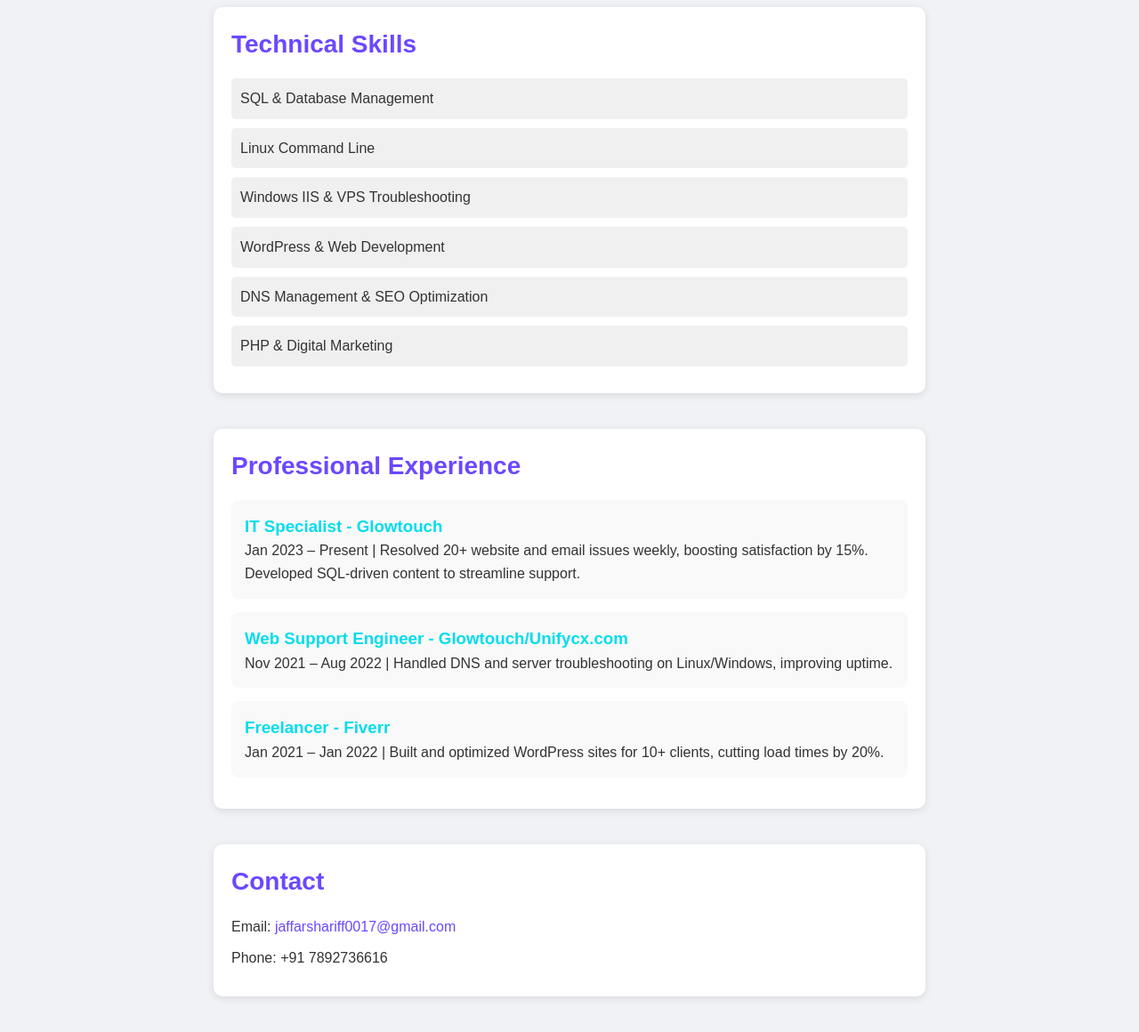
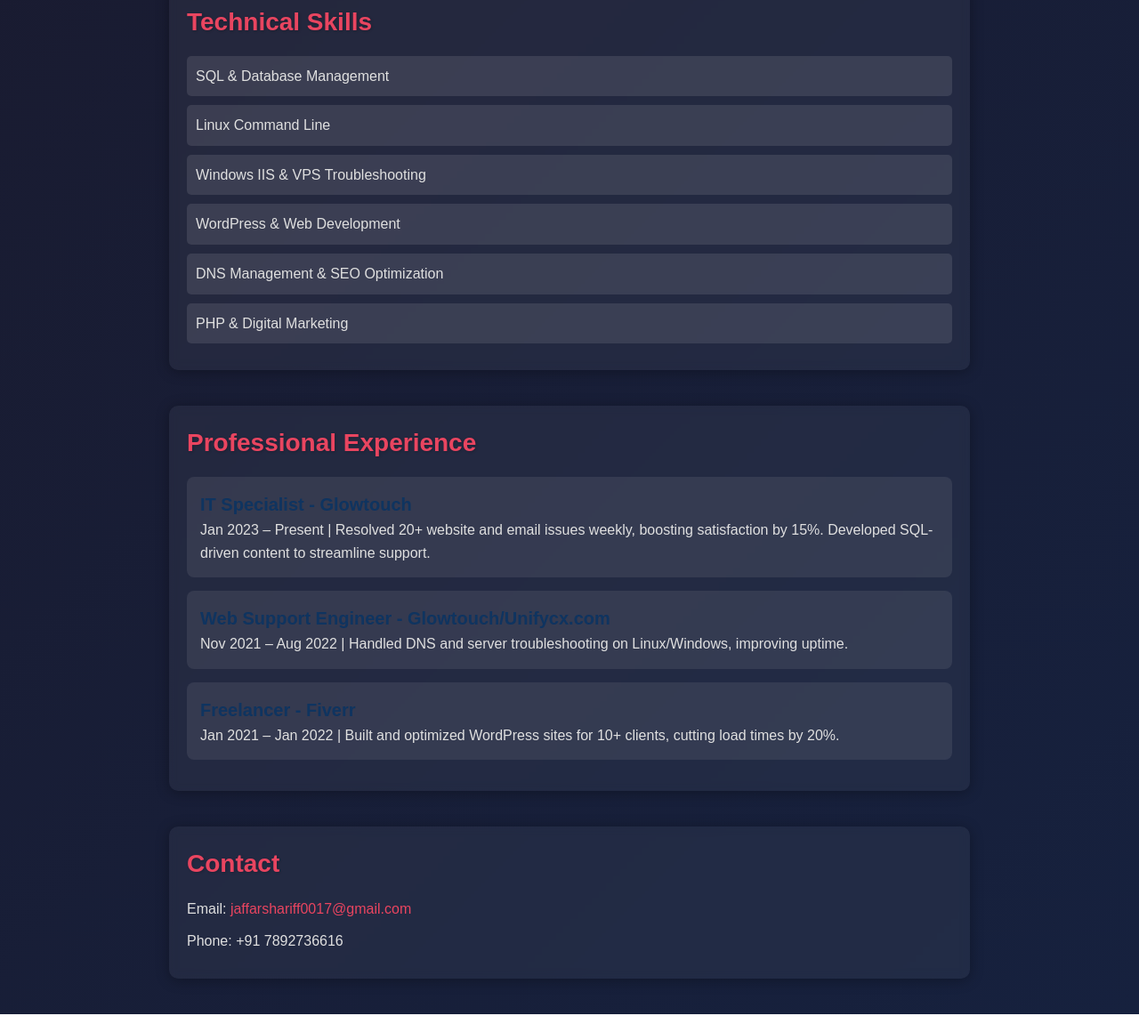
Before and after one commit to Zafarshariff/protofolio, a plain HTML site: page index.html in a window 1280 px wide. Shown: the part 599-1759 px from the top of the page at 89% size. Drawn offline with Linux system fonts and the light colour scheme.

Commit message:
Update styles.css

```diff
--- a/styles.css
+++ b/styles.css
@@ -6,24 +6,25 @@
 
 body {
     font-family: 'Arial', sans-serif;
-    background: #f0f2f5;
-    color: #333;
+    background: linear-gradient(135deg, #1a1a2e, #16213e); /* Dark, starry gradient */
+    color: #e0e0e0;
     line-height: 1.6;
     scroll-behavior: smooth;
     cursor: none; /* Hide default cursor */
 }
 
 .hero {
-    background: linear-gradient(135deg, #6b48ff, #00ddeb);
+    background: linear-gradient(135deg, #0f3460, #e94560); /* Deep red-blue gradient */
     color: #fff;
     text-align: center;
     padding: 100px 20px;
-    box-shadow: 0 4px 15px rgba(0, 0, 0, 0.2);
+    box-shadow: 0 4px 20px rgba(0, 0, 0, 0.5);
 }
 
 .hero h1 {
     font-size: 48px;
     margin-bottom: 10px;
+    text-shadow: 2px 2px 5px rgba(0, 0, 0, 0.3);
 }
 
 .hero p {
@@ -31,18 +32,20 @@ body {
 }
 
 section {
-    max-width: 800px;
+    max-width: 900px;
     margin: 40px auto;
     padding: 20px;
-    background: #fff;
+    background: rgba(255, 255, 255, 0.05); /* Subtle glass effect */
     border-radius: 10px;
-    box-shadow: 0 2px 10px rgba(0, 0, 0, 0.1);
+    box-shadow: 0 2px 15px rgba(0, 0, 0, 0.3);
+    backdrop-filter: blur(5px); /* Glassy blur */
 }
 
 h2 {
-    color: #6b48ff;
+    color: #e94560; /* Vibrant red accent */
     margin-bottom: 15px;
     font-size: 28px;
+    text-shadow: 1px 1px 3px rgba(0, 0, 0, 0.2);
 }
 
 ul {
@@ -51,19 +54,20 @@ ul {
 }
 
 ul li {
-    background: #f0f0f0;
+    background: rgba(255, 255, 255, 0.1);
     margin: 10px 0;
     padding: 10px;
     border-radius: 5px;
-    transition: transform 0.3s ease;
+    transition: background 0.3s ease, transform 0.3s ease;
 }
 
 ul li:hover {
+    background: rgba(233, 69, 96, 0.3); /* Red glow on hover */
     transform: translateX(10px);
 }
 
 .projects .project-card {
-    background: #f9f9f9;
+    background: rgba(255, 255, 255, 0.08);
     padding: 15px;
     margin: 15px 0;
     border-radius: 8px;
@@ -72,11 +76,12 @@ ul li:hover {
 
 .project-card:hover {
     transform: scale(1.03);
-    box-shadow: 0 4px 15px rgba(0, 0, 0, 0.2);
+    box-shadow: 0 4px 20px rgba(233, 69, 96, 0.4);
 }
 
 .project-card h3 {
-    color: #00ddeb;
+    color: #0f3460; /* Dark blue */
+    font-size: 20px;
 }
 
 .contact p {
@@ -84,24 +89,25 @@ ul li:hover {
 }
 
 .contact a {
-    color: #6b48ff;
+    color: #e94560;
     text-decoration: none;
+    transition: color 0.3s ease;
 }
 
 .contact a:hover {
-    text-decoration: underline;
+    color: #fff;
 }
 
 /* Custom Cursor */
 .cursor {
     width: 15px;
     height: 15px;
-    background: #00ddeb;
+    background: #e94560; /* Matches red accent */
     border-radius: 50%;
     position: absolute;
     pointer-events: none;
     z-index: 1000;
-    box-shadow: 0 0 10px #00ddeb, 0 0 20px #00ddeb;
+    box-shadow: 0 0 10px #e94560, 0 0 20px #e94560;
     transition: transform 0.1s ease, opacity 0.1s ease;
     animation: pulse 1.5s infinite;
 }
@@ -111,6 +117,17 @@ ul li:hover {
     50% { transform: scale(1.3); opacity: 1; }
 }
 
+/* Highlight Words on Hover */
+p, li, h3 {
+    position: relative;
+    transition: color 0.2s ease;
+}
+
+p:hover, li:hover, h3:hover {
+    color: #fff; /* Brightens text */
+    text-shadow: 0 0 5px #e94560; /* Subtle glow */
+}
+
 /* Responsive Design */
 @media (max-width: 600px) {
     .hero h1 { font-size: 36px; }
```
